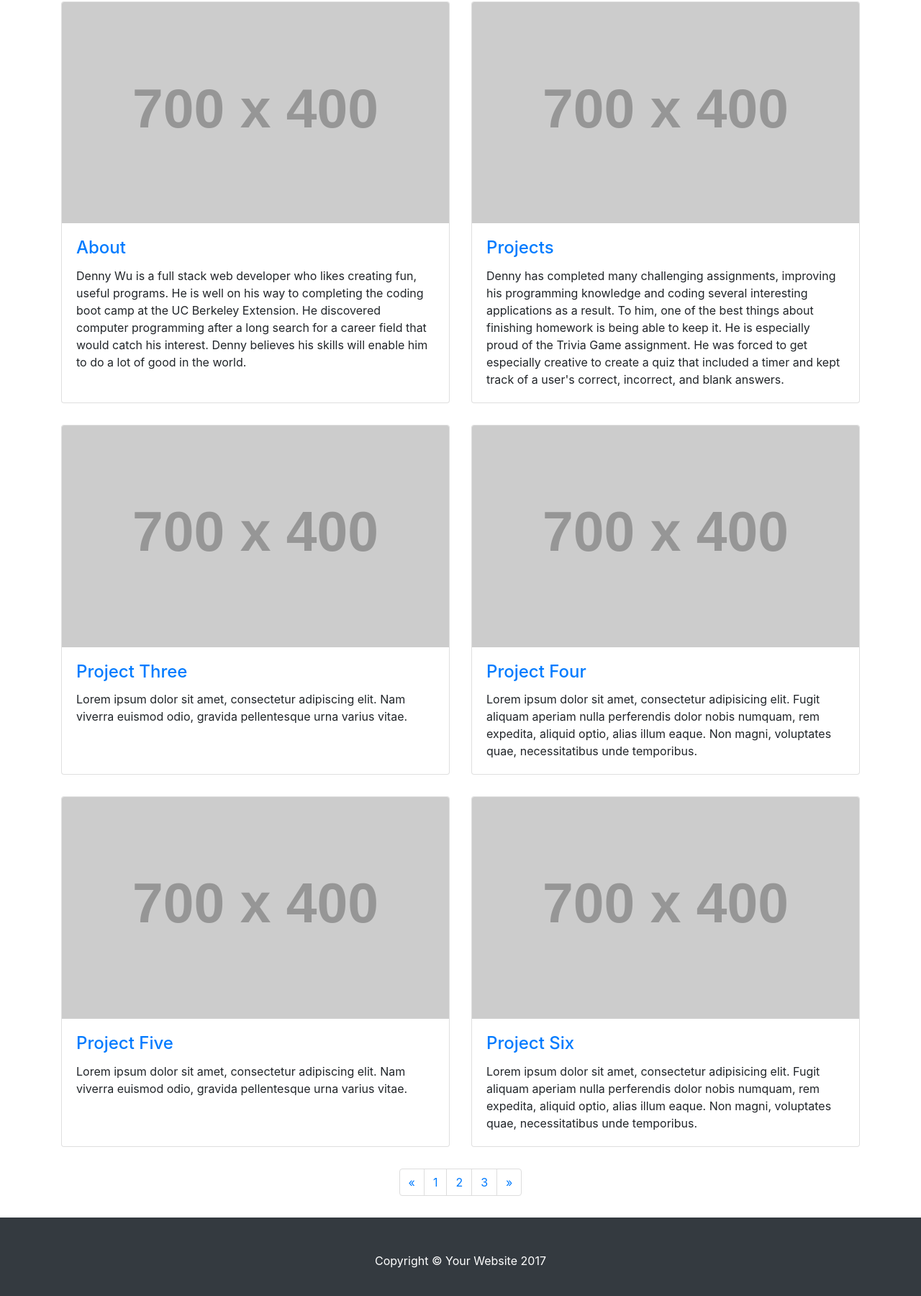
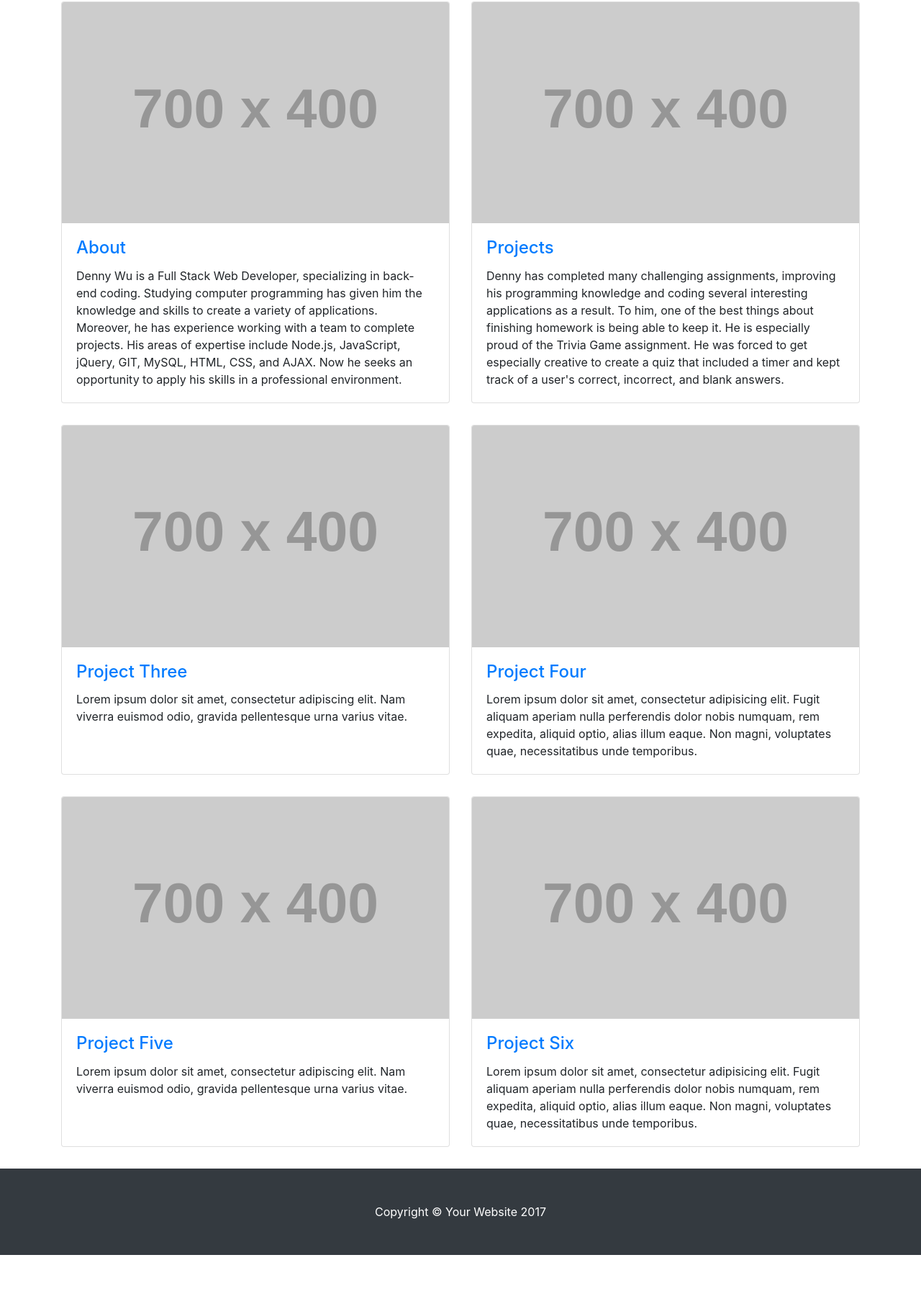
Before and after one commit to DennyWu908/DennyWu_CareerHomework_December2_Portfolio, a website: page index.html in a window 1280 px wide. Shown: the part 150-1950 px from the top of the page at 72% size. After the commit the page ends 1893 px from the top, so only its background shows below. Drawn offline with Linux system fonts and the light colour scheme; placeholder pictures from the web are drawn by us.

Commit message:
Updating portfolio, need to add information on projects and photos

```diff
--- a/index.html
+++ b/index.html
@@ -61,7 +61,7 @@
               <h4 class="card-title">
                 <a href="#">About</a>
               </h4>
-              <p class="card-text">Denny Wu is a full stack web developer who likes creating fun, useful programs. He is well on his way to completing the coding boot camp at the UC Berkeley Extension. He discovered computer programming after a long search for a career field that would catch his interest. Denny believes his skills will enable him to do a lot of good in the world.</p>
+              <p class="card-text">Denny Wu is a Full Stack Web Developer, specializing in back-end coding. Studying computer programming has given him the knowledge and skills to create a variety of applications. Moreover, he has experience working with a team to complete projects. His areas of expertise include Node.js, JavaScript, jQuery, GIT, MySQL, HTML, CSS, and AJAX. Now he seeks an opportunity to apply his skills in a professional environment.</p>
             </div>
           </div>
         </div>
@@ -70,7 +70,7 @@
             <a href="#"><img class="card-img-top" src="http://placehold.it/700x400" alt=""></a>
             <div class="card-body">
               <h4 class="card-title">
-                <a href="#">Projects</a>
+                <a href="https://github.com/DennyWu908?tab=repositories">Projects</a>
               </h4>
               <p class="card-text">Denny has completed many challenging assignments, improving his programming knowledge and coding several interesting applications as a result. To him, one of the best things about finishing homework is being able to keep it. He is especially proud of the Trivia Game assignment. He was forced to get especially creative to create a quiz that included a timer and kept track of a user's correct, incorrect, and blank answers.</p>
             </div>
@@ -124,7 +124,7 @@
       <!-- /.row -->
 
       <!-- Pagination -->
-      <ul class="pagination justify-content-center">
+      <!-- <ul class="pagination justify-content-center">
         <li class="page-item">
           <a class="page-link" href="#" aria-label="Previous">
             <span aria-hidden="true">&laquo;</span>
@@ -146,7 +146,7 @@
             <span class="sr-only">Next</span>
           </a>
         </li>
-      </ul>
+      </ul> -->
 
     </div>
     <!-- /.container -->
```
